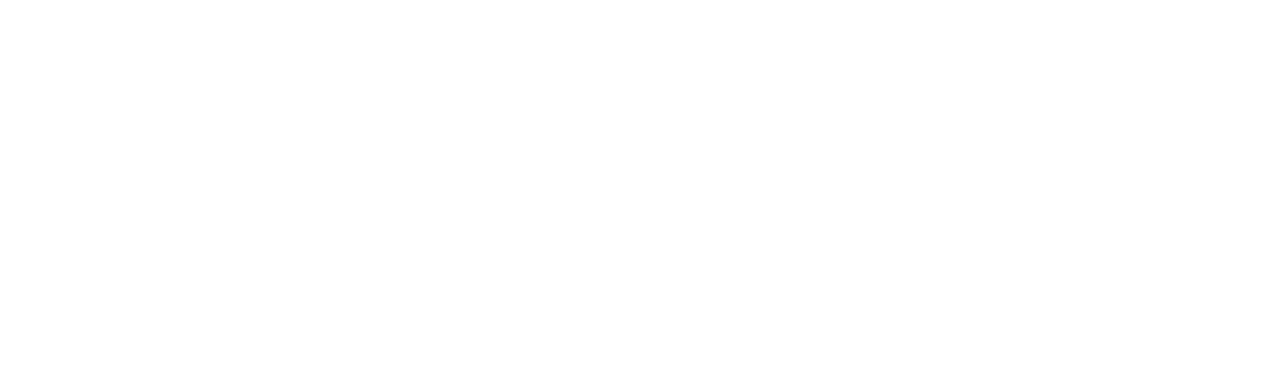
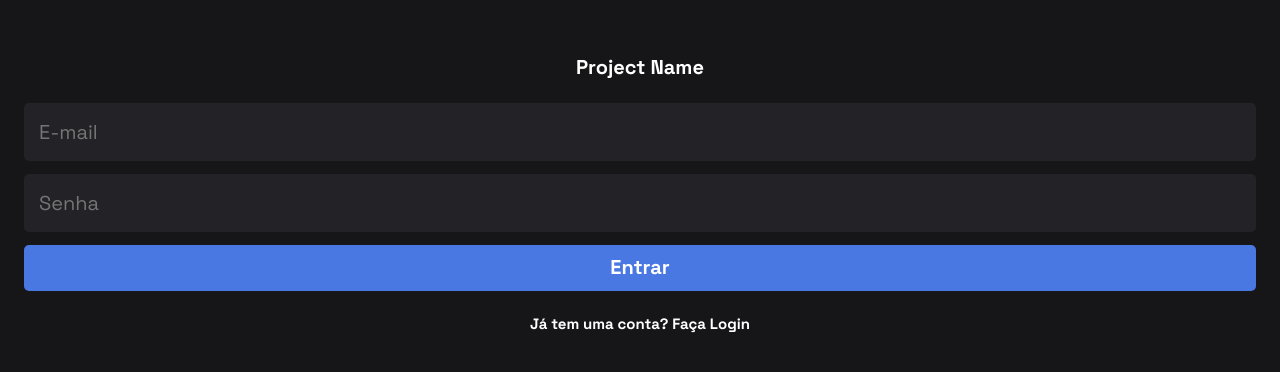
Before and after one commit to Oliv-ramon/Projeto_14_Front, a React (Create React App) app: page /sign-in in a window 1280 px wide. Before the commit this address had no page. Shown: the part 206-578 px from the top of the page. Built offline with nearby package versions, Linux system fonts and the light colour scheme.

Commit message:
fix: fixing gramma mistakes

```diff
--- a/src/App.js
+++ b/src/App.js
@@ -1,11 +1,11 @@
 import { BrowserRouter, Routes, Route } from "react-router-dom";
-import { SingIn } from "./pages";
+import { SignIn } from "./pages";
 
 function App()  {
   return (
         <BrowserRouter>
           <Routes>
-            <Route path="/" element={<SingIn/>}/>
+            <Route path="/sign-in" element={<SignIn/>}/>
           </Routes>
         </BrowserRouter>
   )
--- a/src/pages/SingIn.js
+++ b/src/pages/SignIn.js
@@ -1,7 +1,7 @@
 import { useState } from "react"
-import { Container, Form, Input, Button, StyledLink } from "./../components/FormComponents"
+import { Container, Form, Input, Button, StyledLink } from "../components/FormComponents"
 
-export default function SingIn() {
+export default function SignIn() {
   const [formData, setFormData] = useState(
     {
       email: "",
--- a/src/pages/index.js
+++ b/src/pages/index.js
@@ -1,5 +1,5 @@
-import SingIn from "./SingIn";
+import SignIn from "./SignIn";
 
 export {
-  SingIn,
+  SignIn,
 }
```
